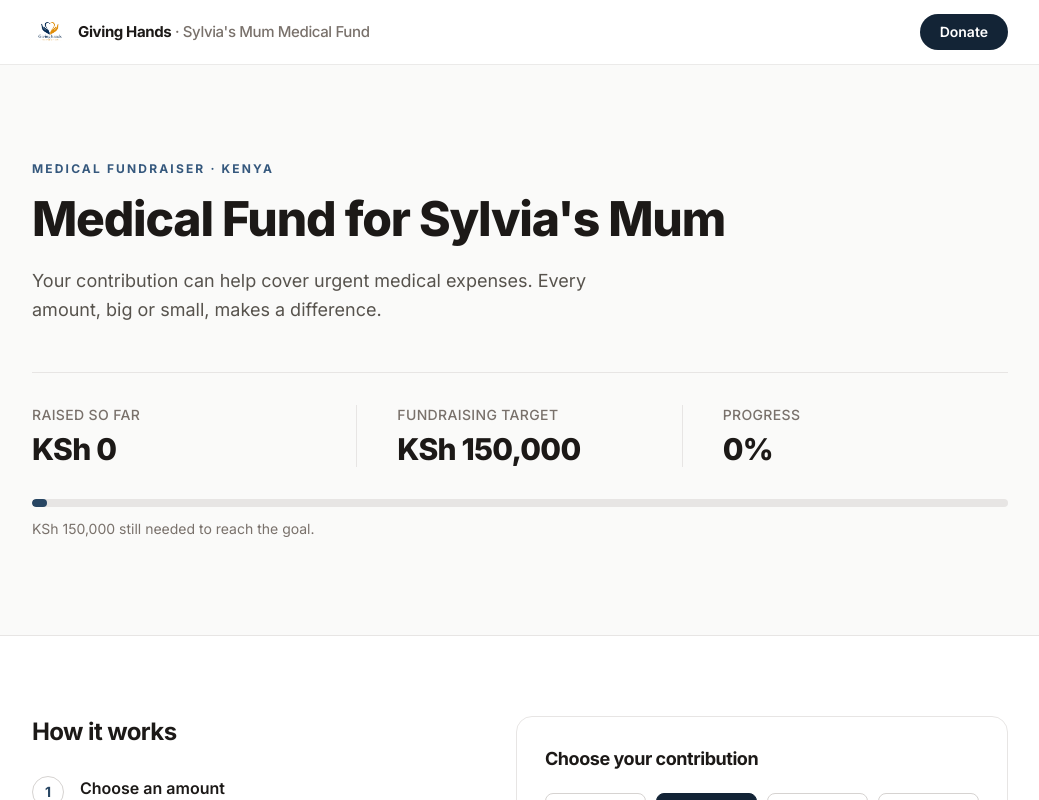
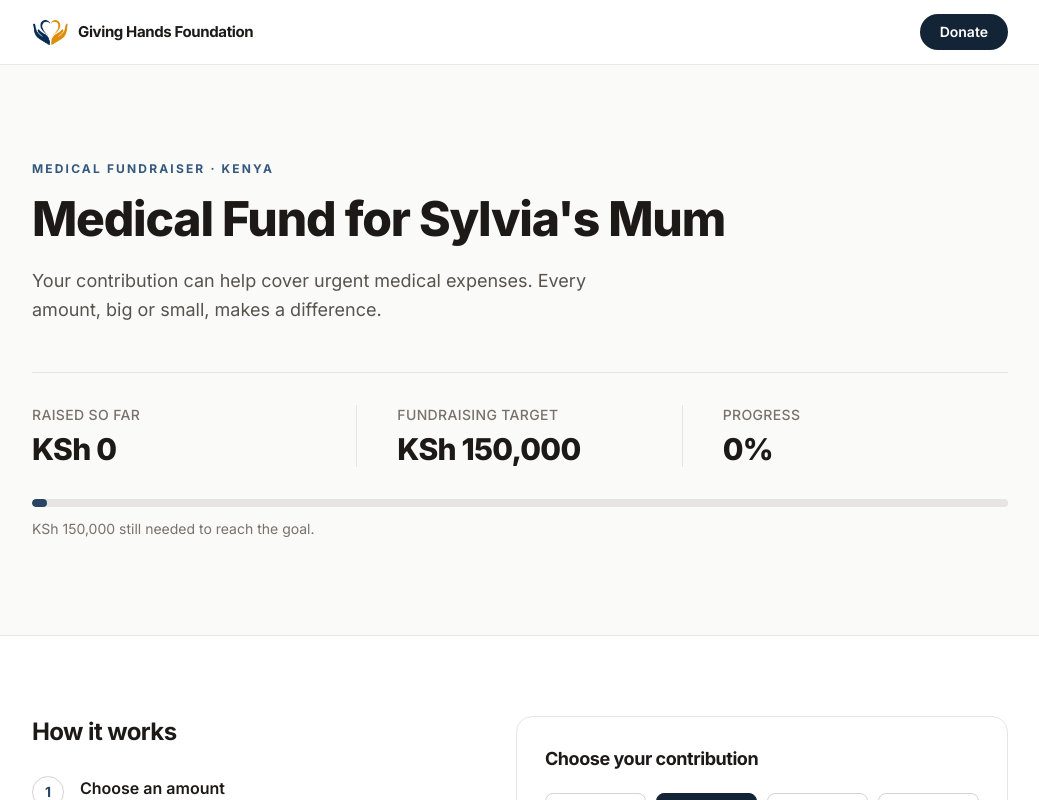
Before and after one commit to ibraahbrill-k/Giving-Hands-Foundation, a React (Vite) app: page / in a window 1280 px wide. Shown: the top 800 px of the page, without its empty margins (120-1159 px from the left). Built offline with nearby package versions, Linux system fonts and the light colour scheme; no server answers; the database is empty.

Commit message:
Header brand: Giving Hands Foundation only

```diff
--- a/src/App.tsx
+++ b/src/App.tsx
@@ -149,10 +149,7 @@ export default function App() {
               className="h-9 w-9 rounded-lg object-contain"
             />
             <span className="text-[15px] font-bold tracking-tight text-stone-900">
-              Giving Hands
-              <span className="font-medium text-stone-500">
-                {' '}· Sylvia&apos;s Mum Medical Fund
-              </span>
+              Giving Hands Foundation
             </span>
           </a>
           <a
```
Also changed, not shown: public/images/logo.png.
